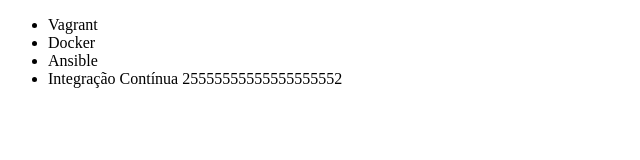
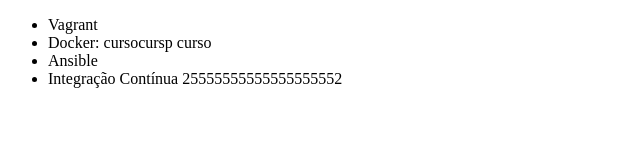
Before and after one commit to gabereboucas/git-alura, a plain HTML site: page index.html in a window 1280 px wide. Shown: the full height of the page, 0-640 px from the left. Drawn offline with Linux system fonts and the light colour scheme.

Commit message:
corrigindo nome do docker

```diff
--- a/index.html
+++ b/index.html
@@ -7,7 +7,7 @@
 <body>
     <ul>
         <li>Vagrant</li>
-        <li>Docker</li>
+        <li>Docker: cursocursp curso</li>
         <li>Ansible</li>
         <li>Integração Contínua 25555555555555555552</li>
     </ul>
```
